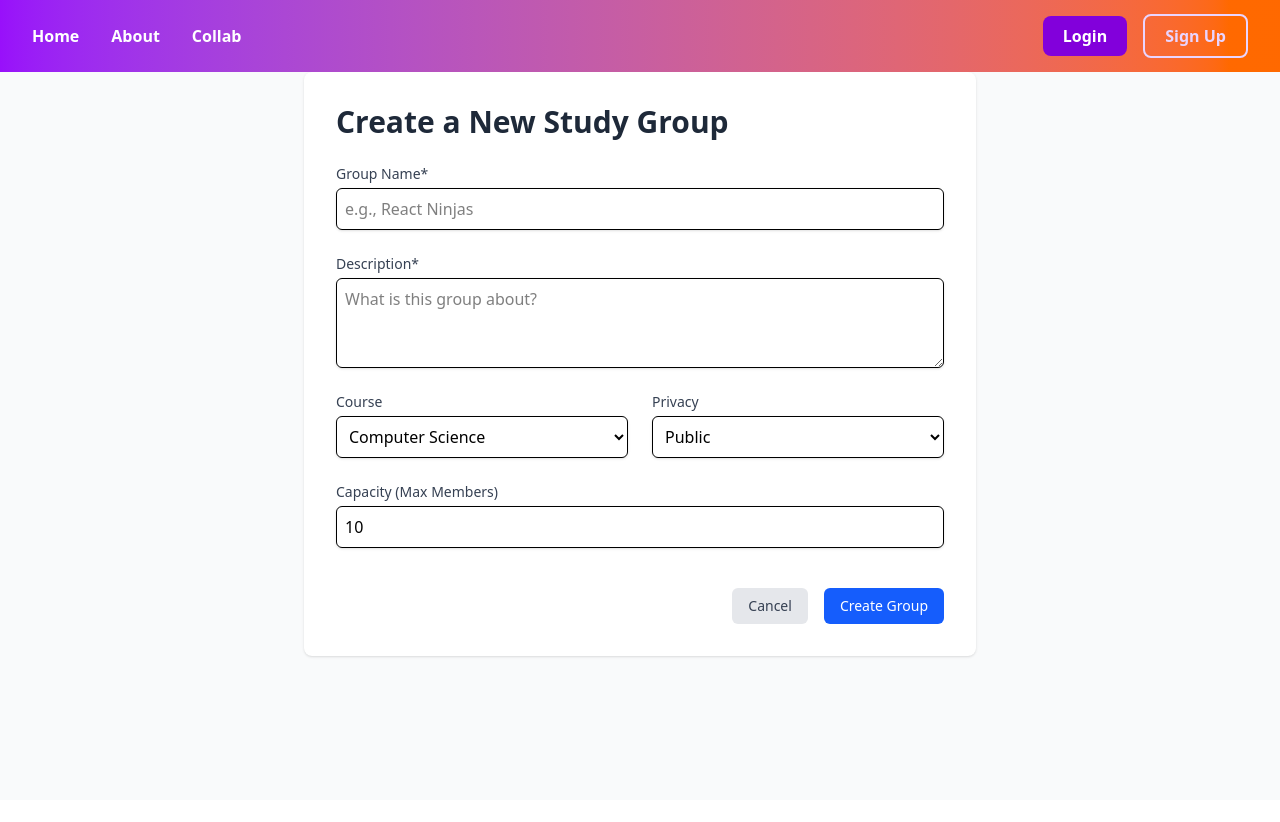
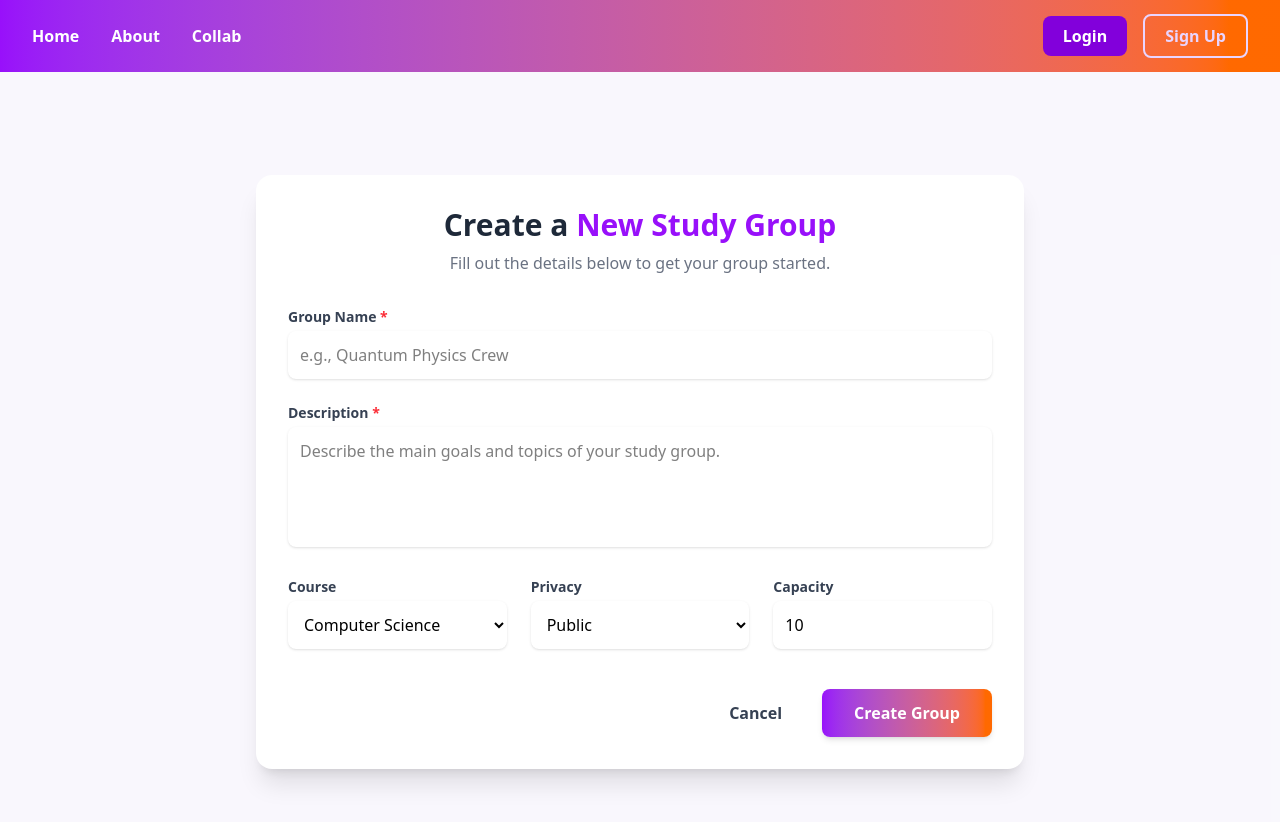
Before and after one commit to AbhishekHulule9579/Study-Group-Finder, a React app in the folder frontend/: page /my-groups in a window 1280 px wide. Both pictures are taken after a click on the element "Create New Group". Shown: the top 822 px of the page. Before the commit the page ends 800 px from the top, so only its background shows below. Built offline with nearby package versions, Linux system fonts and the light colour scheme; the HTML template or start-up script is replaced by a standard one.

Commit message:
groups has few colour changes

```diff
--- a/frontend/src/components/groups/CreateGroupCard.jsx
+++ b/frontend/src/components/groups/CreateGroupCard.jsx
@@ -4,11 +4,15 @@ const CreateGroupCard = ({ onClick }) => {
   return (
     <div
       onClick={onClick}
-      className="h-full min-h-[180px] flex flex-col items-center justify-center border-2 border-dashed border-gray-400 rounded-lg p-4 text-gray-500 hover:text-blue-500 hover:border-blue-500 cursor-pointer transition-all"
+      className="h-full min-h-[180px] flex flex-col items-center justify-center
+                 border-2 border-dashed border-purple-300 rounded-xl p-4
+                 text-purple-600 bg-purple-50/50
+                 hover:bg-white hover:border-purple-500 hover:shadow-lg
+                 cursor-pointer transition-all duration-300 group"
     >
       <svg
         xmlns="http://www.w3.org/2000/svg"
-        className="h-10 w-10 mb-2"
+        className="h-10 w-10 mb-2 text-purple-400 group-hover:text-purple-600 transition-colors"
         fill="none"
         viewBox="0 0 24 24"
         stroke="currentColor"
@@ -20,7 +24,9 @@ const CreateGroupCard = ({ onClick }) => {
           d="M12 4v16m8-8H4"
         />
       </svg>
-      <span className="font-bold text-md">Create New Group</span>
+      <span className="font-bold text-md text-purple-600">
+        Create New Group
+      </span>
     </div>
   );
 };
--- a/frontend/src/components/groups/GroupCard.jsx
+++ b/frontend/src/components/groups/GroupCard.jsx
@@ -13,30 +13,34 @@ const GroupCard = ({ group, isMember }) => {
   };
 
   return (
-    <div className="border rounded-lg p-4 flex flex-col h-full hover:shadow-lg transition-shadow cursor-pointer">
+    <div className="bg-white border border-gray-200 rounded-xl p-4 flex flex-col h-full hover:shadow-xl hover:border-purple-300 transition-all duration-300 cursor-pointer">
       <div className="flex-grow">
-        <div className="flex justify-between items-start mb-2">
+        {/* Top section with privacy tag and member count */}
+        <div className="flex justify-between items-center mb-3">
           <span
-            className={`px-2 py-0.5 text-xs rounded-full ${
+            className={`px-3 py-1 text-xs font-semibold rounded-full ${
               group.privacy === "Public"
-                ? "bg-green-100 text-green-800"
-                : "bg-yellow-100 text-yellow-800"
+                ? "bg-purple-100 text-purple-800"
+                : "bg-orange-100 text-orange-800"
             }`}
           >
             {group.privacy}
           </span>
-          <div className="text-sm font-semibold">
+          <div className="text-sm font-semibold text-gray-600">
             <span>{group.members}</span> / <span>{group.capacity}</span>
           </div>
         </div>
-        <h3 className="font-bold text-md mb-1">{group.name}</h3>
+
+        {/* Group details */}
+        <h3 className="font-bold text-lg text-gray-800 mb-1">{group.name}</h3>
         <p className="text-sm text-gray-500">{group.course}</p>
       </div>
 
+      {/* Bottom section with progress bar and action button */}
       <div className="mt-4">
-        <div className="w-full bg-gray-200 rounded-full h-1.5 mb-4">
+        <div className="w-full bg-gray-200 rounded-full h-2 mb-4">
           <div
-            className="bg-blue-600 h-1.5 rounded-full"
+            className="bg-purple-600 h-2 rounded-full"
             style={{ width: `${fullness}%` }}
           ></div>
         </div>
@@ -44,14 +48,14 @@ const GroupCard = ({ group, isMember }) => {
         {isMember ? (
           <button
             disabled
-            className="w-full text-center py-2 px-4 rounded-md bg-gray-200 text-gray-500 text-sm font-semibold"
+            className="w-full text-center py-2 px-4 rounded-lg bg-gray-200 text-gray-500 text-sm font-semibold cursor-not-allowed"
           >
             Member
           </button>
         ) : (
           <button
             onClick={handleJoinClick}
-            className="w-full text-center py-2 px-4 rounded-md bg-blue-500 text-white hover:bg-blue-600 text-sm font-semibold"
+            className="w-full text-center py-2 px-4 rounded-lg bg-gradient-to-r from-purple-600 to-orange-500 text-white hover:opacity-90 text-sm font-semibold shadow-md transition-all transform hover:scale-105"
           >
             {group.privacy === "Public" ? "Join Group" : "Request to Join"}
           </button>
--- a/frontend/src/components/groups/GroupCreateForm.jsx
+++ b/frontend/src/components/groups/GroupCreateForm.jsx
@@ -17,48 +17,59 @@ const GroupCreateForm = ({ onSubmit, onCancel }) => {
   };
 
   return (
-    <div className="max-w-2xl mx-auto p-4 md:p-8 bg-white rounded-lg shadow">
-      <h2 className="text-3xl font-bold mb-6 text-gray-800">
-        Create a New Study Group
+    <div className="bg-purple-50/50 min-h-screen flex items-center justify-center p-4">
+      <div className="max-w-3xl w-full mx-auto p-8 bg-white rounded-2xl shadow-xl space-y-8">
+        {/* Header */}
+        <div className="text-center">
+          <h2 className="text-3xl font-bold text-gray-800">
+            Create a <span className="text-purple-600">New Study Group</span>
           </h2>
+          <p className="mt-2 text-gray-500">
+            Fill out the details below to get your group started.
+          </p>
+        </div>
+
+        {/* Form */}
         <form onSubmit={handleSubmit} className="space-y-6">
           <div>
             <label
               htmlFor="name"
-            className="block text-sm font-medium text-gray-700"
+              className="block text-sm font-semibold text-gray-700 mb-1"
             >
-            Group Name*
+              Group Name <span className="text-red-500">*</span>
             </label>
             <input
               type="text"
               id="name"
               value={name}
               onChange={(e) => setName(e.target.value)}
-            className="mt-1 block w-full p-2 border rounded-md shadow-sm"
-            placeholder="e.g., React Ninjas"
+              className="w-full rounded-lg border-gray-300 p-3 text-md shadow-sm focus:border-purple-500 focus:ring-purple-500 transition duration-200"
+              placeholder="e.g., Quantum Physics Crew"
+              required
             />
           </div>
           <div>
             <label
               htmlFor="description"
-            className="block text-sm font-medium text-gray-700"
+              className="block text-sm font-semibold text-gray-700 mb-1"
             >
-            Description*
+              Description <span className="text-red-500">*</span>
             </label>
             <textarea
               id="description"
               value={description}
               onChange={(e) => setDescription(e.target.value)}
-            rows="3"
-            className="mt-1 block w-full p-2 border rounded-md shadow-sm"
-            placeholder="What is this group about?"
-          ></textarea>
+              rows="4"
+              className="w-full rounded-lg border-gray-300 p-3 text-md shadow-sm resize-none focus:border-purple-500 focus:ring-purple-500 transition duration-200"
+              placeholder="Describe the main goals and topics of your study group."
+              required
+            />
           </div>
-        <div className="flex flex-col sm:flex-row gap-6">
-          <div className="flex-1">
+          <div className="grid grid-cols-1 md:grid-cols-3 gap-6">
+            <div>
               <label
                 htmlFor="course"
-              className="block text-sm font-medium text-gray-700"
+                className="block text-sm font-semibold text-gray-700 mb-1"
               >
                 Course
               </label>
@@ -66,7 +77,7 @@ const GroupCreateForm = ({ onSubmit, onCancel }) => {
                 id="course"
                 value={course}
                 onChange={(e) => setCourse(e.target.value)}
-              className="mt-1 block w-full p-2 border rounded-md shadow-sm"
+                className="w-full rounded-lg border-gray-300 p-3 text-md shadow-sm focus:border-purple-500 focus:ring-purple-500 transition duration-200"
               >
                 <option>Computer Science</option>
                 <option>Web Development</option>
@@ -74,10 +85,10 @@ const GroupCreateForm = ({ onSubmit, onCancel }) => {
                 <option>Design</option>
               </select>
             </div>
-          <div className="flex-1">
+            <div>
               <label
                 htmlFor="privacy"
-              className="block text-sm font-medium text-gray-700"
+                className="block text-sm font-semibold text-gray-700 mb-1"
               >
                 Privacy
               </label>
@@ -85,19 +96,18 @@ const GroupCreateForm = ({ onSubmit, onCancel }) => {
                 id="privacy"
                 value={privacy}
                 onChange={(e) => setPrivacy(e.target.value)}
-              className="mt-1 block w-full p-2 border rounded-md shadow-sm"
+                className="w-full rounded-lg border-gray-300 p-3 text-md shadow-sm focus:border-purple-500 focus:ring-purple-500 transition duration-200"
               >
                 <option value="Public">Public</option>
                 <option value="Private">Private</option>
               </select>
             </div>
-        </div>
             <div>
               <label
                 htmlFor="capacity"
-            className="block text-sm font-medium text-gray-700"
+                className="block text-sm font-semibold text-gray-700 mb-1"
               >
-            Capacity (Max Members)
+                Capacity
               </label>
               <input
                 type="number"
@@ -106,26 +116,30 @@ const GroupCreateForm = ({ onSubmit, onCancel }) => {
                 onChange={(e) => setCapacity(parseInt(e.target.value, 10))}
                 min="2"
                 max="50"
-            className="mt-1 block w-full p-2 border rounded-md shadow-sm"
+                className="w-full rounded-lg border-gray-300 p-3 text-md shadow-sm focus:border-purple-500 focus:ring-purple-500 transition duration-200"
               />
             </div>
-        <div className="flex items-center justify-end space-x-4 pt-4">
+          </div>
+
+          {/* Action Buttons */}
+          <div className="flex justify-end space-x-4 pt-4">
             <button
               type="button"
               onClick={onCancel}
-            className="px-4 py-2 text-sm font-medium text-gray-700 bg-gray-200 rounded-md hover:bg-gray-300"
+              className="text-md font-semibold text-gray-700 px-6 py-2 rounded-lg hover:bg-gray-100 transition-colors"
             >
               Cancel
             </button>
             <button
               type="submit"
-            className="px-4 py-2 text-sm font-medium text-white bg-blue-600 rounded-md hover:bg-blue-700"
+              className="bg-gradient-to-r from-purple-600 to-orange-500 text-white font-semibold px-8 py-3 rounded-lg shadow-md hover:opacity-90 transition-all transform hover:scale-105"
             >
               Create Group
             </button>
           </div>
         </form>
       </div>
+    </div>
   );
 };
 
```
Lines whose indentation alone changed are shown as unchanged.
